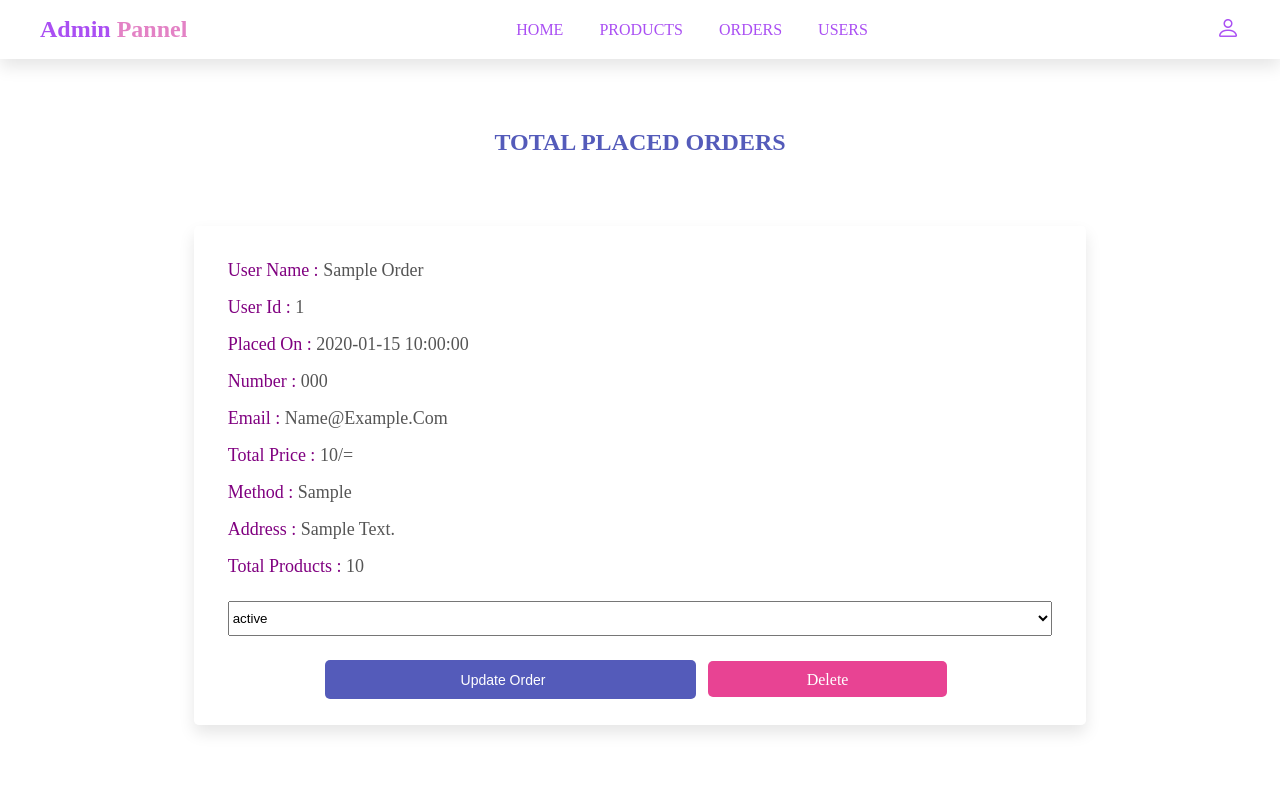
After one commit to ShaniGamage/flower-shop, a PHP site: page /admin_orders.php in a window 1280 px wide. The commit adds this page. Run offline with PHP 8.4, Linux system fonts and the light colour scheme; the visitor is signed in with stand-in values (Sample User, id 1); tables that the repository leaves empty or names only in its code hold one stand-in row (values such as "Sample post").

Commit message:
admin_order page done

```diff
--- /dev/null
+++ b/admin_orders.php
@@ -0,0 +1,100 @@
+<?php
+include 'connection.php';
+session_start();
+
+$admin_id= $_SESSION['admin_id'];
+if(!isset($admin_id)){
+    header('location:login.php');
+}
+
+if(isset($_POST['logout'])){
+    session_destroy();
+    header('location:login.php');
+}
+
+/*-------------------------deleting orders from database----------------------------------------- */
+if(isset($_GET['delete'])){
+    $delete_id = $_GET['delete'];
+
+    mysqli_query($conn,"DELETE FROM `orders` WHERE id='$delete_id'") or die('query failed');
+    header('location:admin_orders.php');
+}
+/*--------------------------------------------------------------------------------------------------*/
+
+/*-------------------update order details-------------------------------------------- */
+if(isset($_POST['update_order'])){
+    $order_id=$_POST['order_id'];
+    $update_payment = $_POST['update_payment'];
+
+    mysqli_query($conn,"UPDATE `orders` SET payment_status ='$update_payment' WHERE id='$order_id'") or die('query failed');
+    $message[]='payment status updated succesfully';
+}
+
+?>
+
+
+
+
+
+<!DOCTYPE html>
+<html lang="en">
+<head>
+    <meta charset="UTF-8">
+    <meta name="viewport" content="width=device-width, initial-scale=1.0">
+    <title>Petals-Admin pannel</title>
+</head>
+<body>
+    <?php include 'admin_header.php'?>
+    <?php
+    if (isset($message)) {
+        foreach ($message as $msg) {
+            echo '
+            <div class="message">
+                <span>' . htmlspecialchars($msg) . '</span>
+                <i class="bi bi-x-circle" onclick="this.parentElement.remove()"></i>
+            </div>';
+        }
+    }
+    ?>
+
+    <section class="order-container">
+        <h1 class="title">total placed orders</h1>
+        <div class="box-container">
+            <?php
+            $select_orders = mysqli_query($conn,"SELECT * FROM `orders`") or dir('query failed');
+            if(mysqli_num_rows($select_orders)>0){
+                while($fetch_orders = mysqli_fetch_assoc($select_orders)){
+
+                    ?>
+                    <div class="box">
+                        <p>user name : <span><?php echo $fetch_orders['name']?></span></p>
+                        <p>user id : <span><?php echo $fetch_orders['user_id']?></span></p>
+                        <p>placed on : <span><?php echo $fetch_orders['placed_on']?></span></p>
+                        <p>number : <span><?php echo $fetch_orders['number']?></span></p>
+                        <p>email : <span><?php echo $fetch_orders['email']?></span></p>
+                        <p>total price : <span><?php echo $fetch_orders['total_price']?>/=</span></p>
+                        <p>method : <span><?php echo $fetch_orders['method']?></span></p>
+                        <p>address : <span><?php echo $fetch_orders['address']?></span></p>
+                        <p>total products : <span><?php echo $fetch_orders['total_products']?></span></p>
+
+                        <form method="post">
+                            <input type="hidden" name="order_id" value="<?php echo $fetch_orders['id'];?>">
+                            <select name="update_payment">
+                                <option disabled selected><?php echo $fetch_orders['payment_status'];?></option>
+                                <option value="pending">Pending</option>
+                                <option value="completed">Completed</option>
+                            </select>
+                            <input type="submit" name="update_order" value="update order" class="btn">
+                            <a href="admin_orders.php?delete=<?php echo $fetch_orders['id'];?>" class="delete" onclick="return conform('Are you sure to delete thsi ?')">delete</a>
+                        </form>
+                    </div>
+                    <?php
+                }
+            }
+            ?>
+        </div>
+    </section>
+
+    <script src="./js/script.js"></script>
+</body>
+</html>
--- a/css/style.css
+++ b/css/style.css
@@ -321,6 +321,55 @@ header{
 }
 
 
+/*-------------order container ------*/
+.order-container{
+    padding: 3% 7%;
+}
+
+.order-container .box-container{
+    grid-template-columns: repeat(auto-fit,minmax(20rem,1fr));
+    justify-content: center;
+    align-items: flex-start;
+}
+
+.order-container .box{
+    text-align: left;
+    padding: 1rem 2rem;
+
+}
+
+.order-container .box p{
+    margin-bottom: .5rem;
+    text-transform: capitalize;
+    color: purple;
+}
+
+.order-container .box span{
+    color: #555;
+}
+
+.order-container form{
+    text-align: center;
+}
+
+.order-container form select{
+    width: 100%;
+    margin: 1rem 0;
+    padding: .5rem 0;
+    cursor: pointer;
+}
+
+.order-container form input{
+    box-shadow: none;
+    width: 45%;
+    text-transform: capitalize;
+}
+
+.box-container .delete{
+    padding: .6rem 12%;
+}
+
+
 /*------media screen-----*/
 @media (max-width:991px){
     #menu-btn{
```
